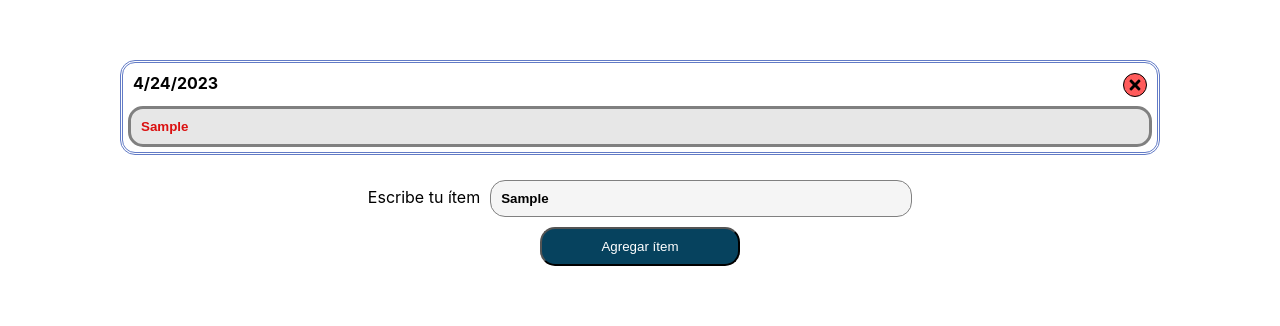
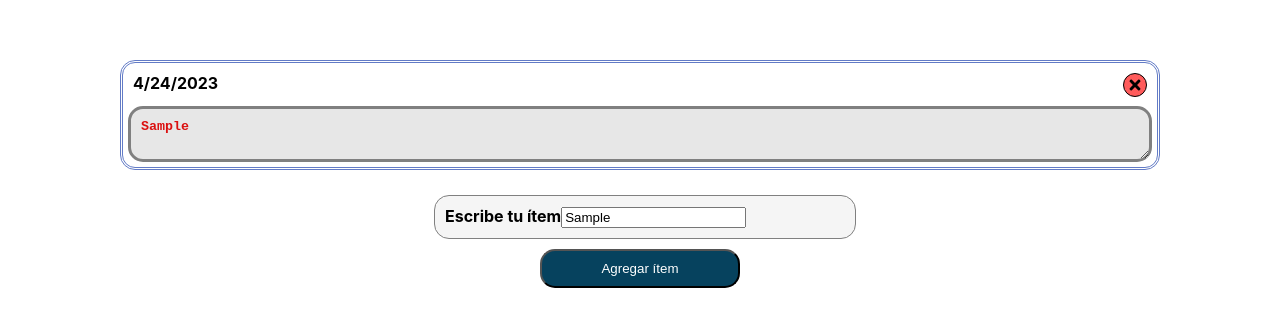
Before and after one commit to team-perejil/todo-list-react-js, a React (Create React App) app: page / in a window 1280 px wide. Both pictures are taken after typing "Sample" into the empty fields and a click on the button "Agregar ítem". Shown: the top 326 px of the page. Built offline with nearby package versions, Linux system fonts and the light colour scheme.

Commit message:
Ajuste del area del toDo introducido con useRef

```diff
--- a/src/Components/TodoForm.js
+++ b/src/Components/TodoForm.js
@@ -42,14 +42,9 @@ const TodoForm = ({ onAddItem }) => {
 
   return (
     <form onSubmit={handleSubmit}>
-      <div>
+      <div className="item-input">
         <label htmlFor="item">Escribe tu ítem</label>
-        <input
-          type="text"
-          className="item-input"
-          value={item}
-          onChange={handleChange}
-        ></input>
+        <input type="text" value={item} onChange={handleChange}></input>
       </div>
       <button type="submit">Agregar ítem</button>
       {errors.map((error) => {
--- a/src/pages/ToDoPage.js
+++ b/src/pages/ToDoPage.js
@@ -1,5 +1,5 @@
 import { FaPencilAlt, FaTimes } from "react-icons/fa";
-import { useState } from "react";
+import { useRef, useState } from "react";
 import "./ToDoPage.css";
 import TodoForm from "../Components/TodoForm";
 import { addItems, deteleItems, readItems } from "../API/API";
@@ -38,18 +38,27 @@ const ToDoPage = () => {
     setMockTodo(deteleItems(toDo));
   };
 
+  const textareaRef = useRef(null);
+
+  const handleTextareaInput = () => {
+    textareaRef.current.style.height = "auto";
+    textareaRef.current.style.height = `${textareaRef.current.scrollHeight}px`;
+  };
+
   return (
     <div className="page-container">
       <div className="toDo-list">
         {mockTodo.map((toDo, i) => {
           return (
             <div className="itemData" key={toDo.id}>
-              <input
+              <textarea
                 className="toDo"
                 type="text"
+                ref={textareaRef}
+                onInput={handleTextareaInput}
                 defaultValue={toDo.title}
                 onChange={(e) => handleChange(e, i)}
-              ></input>
+              />
               <section className="data">
                 {new Date(toDo.createdAt || 0).toLocaleDateString("en-US")}
                 <div>
```
Also changed, not shown: 1 other file (tests, documents, lock files or other folders).
